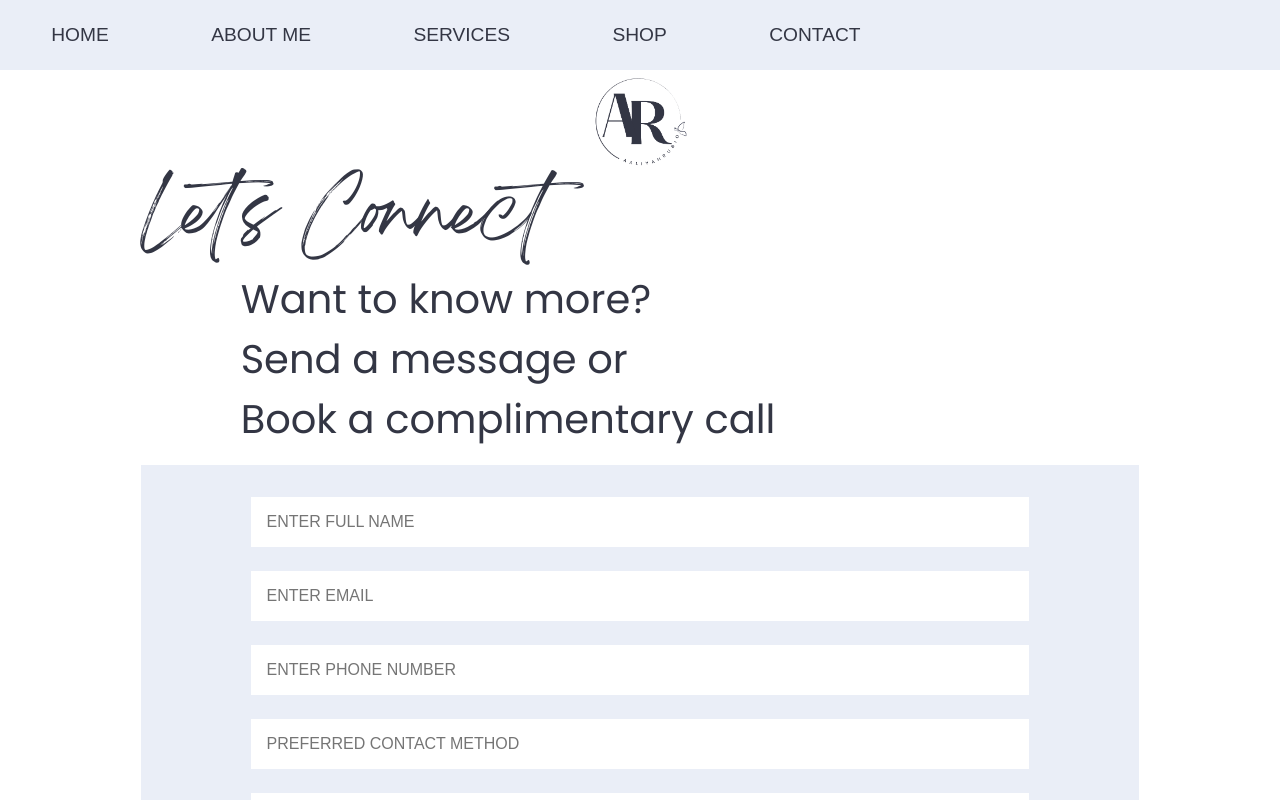
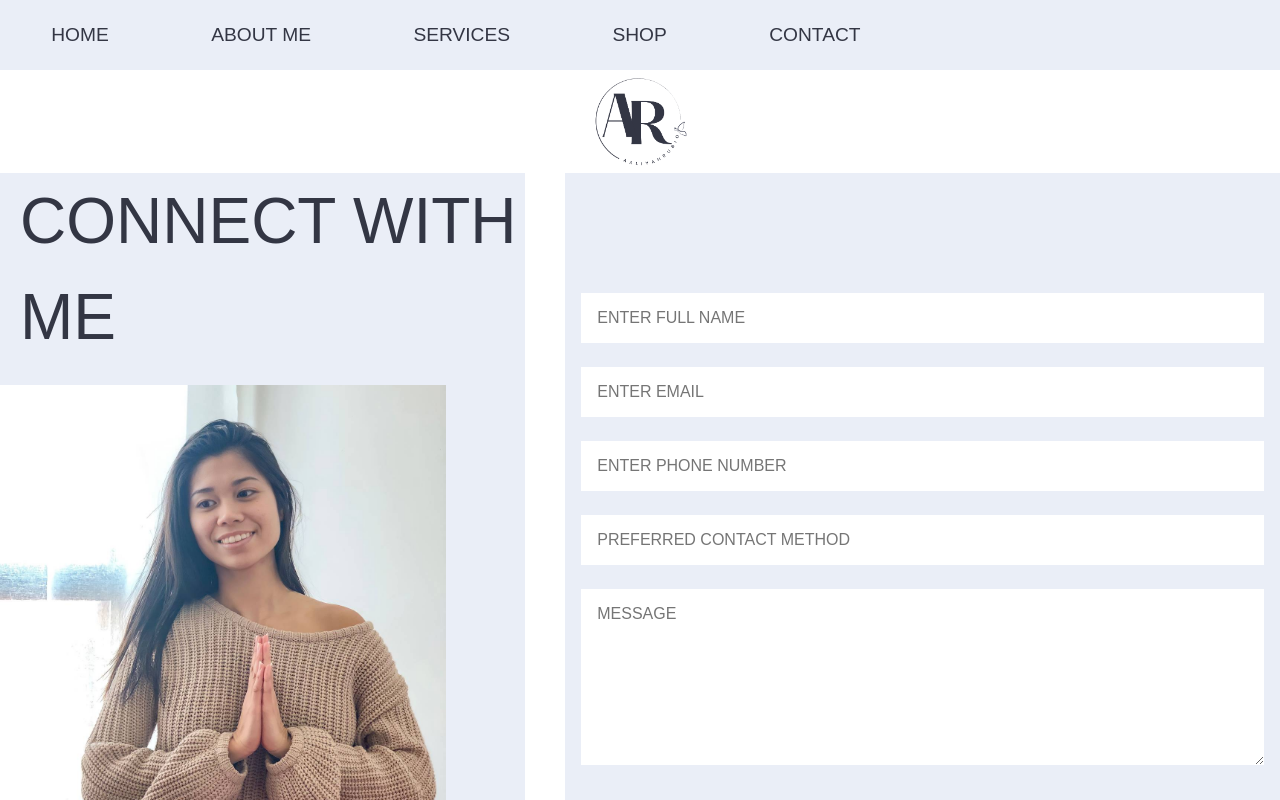
Before and after one commit to livelifedev/aaliyah-website, a Next.js app: page /contact in a window 1280 px wide. Shown: the top 800 px of the page. Built offline with nearby package versions, Linux system fonts and the light colour scheme; a web font is replaced by a local one.

Commit message:
update contact page

```diff
--- a/pages/contact.js
+++ b/pages/contact.js
@@ -77,12 +77,17 @@ export default function Contact() {
       </Head>
 
       <div className={styles.wrapper}>
-        <div>
-          <div className={styles.title}>
+        {/* <div className={styles.title}>
             <h2>Let&apos;s Connect</h2>
             <p>Want to know more?</p>
             <p>Send a message or</p>
             <p>Book a complimentary call</p>
+          </div> */}
+
+        <div className={styles.title}>
+          <h2>Connect With Me</h2>
+
+          <img src="/images/contact-me-profile.jpg" alt="" />
         </div>
 
         <div className={styles.section}>
@@ -147,7 +152,6 @@ export default function Contact() {
           )}
         </div>
       </div>
-      </div>
     </>
   );
 }
--- a/styles/Contact.module.css
+++ b/styles/Contact.module.css
@@ -1,6 +1,10 @@
 .wrapper {
-  padding: var(--copy-gutter);
+  /* padding: var(--copy-gutter); */
   padding-top: 0;
+  display: flex;
+  gap: 40px;
+  margin-bottom: 20px;
+  flex-direction: column;
 }
 
 .wrapper p {
@@ -15,15 +19,27 @@
 .section {
   background-color: var(--secondary-color);
   padding: 16px 16px;
+  width: 100%;
+  padding-top: 60px;
 }
 
 .title {
-  margin-bottom: 16px;
+  background-color: var(--secondary-color);
+  padding-bottom: 80px;
+}
+
+.title img {
+  max-width: 100%;
+  max-height: 700px;
+  padding-right: 15%;
 }
 
 .title h2 {
   font-size: 2.5rem;
-  font-family: var(--primary-font);
+  font-family: var(--secondary-font);
+  text-transform: uppercase;
+  margin-left: 20px;
+  margin-bottom: 20px;
 }
 
 .title p {
@@ -60,6 +76,9 @@
 }
 
 @media only screen and (min-width: 900px) {
+  .wrapper {
+    flex-direction: row;
+  }
   .wrapper p {
     font-size: 2.5rem;
   }
@@ -75,6 +94,7 @@
 
   .title {
     /* margin-bottom: var(--spacing-y); */
+    width: 75%;
   }
 
   .title h2 {
@@ -84,7 +104,9 @@
   .title p {
     padding-left: 10%;
   }
-
+  .section {
+    padding-top: 120px;
+  }
   .section input {
     /* font-size: 1.4rem; */
     padding: 16px;
@@ -100,11 +122,9 @@
     padding: 16px;
   }
 
-  .section {
-    padding: var(--copy-gutter);
-    padding-top: 32px;
-    padding-bottom: 32px;
-  }
+  /* .section {
+    padding: 32px;
+  } */
 }
 
 .popup {
```
Also changed, not shown: public/images/contact-me-profile.jpg (added). Lines whose indentation alone changed are shown as unchanged.
